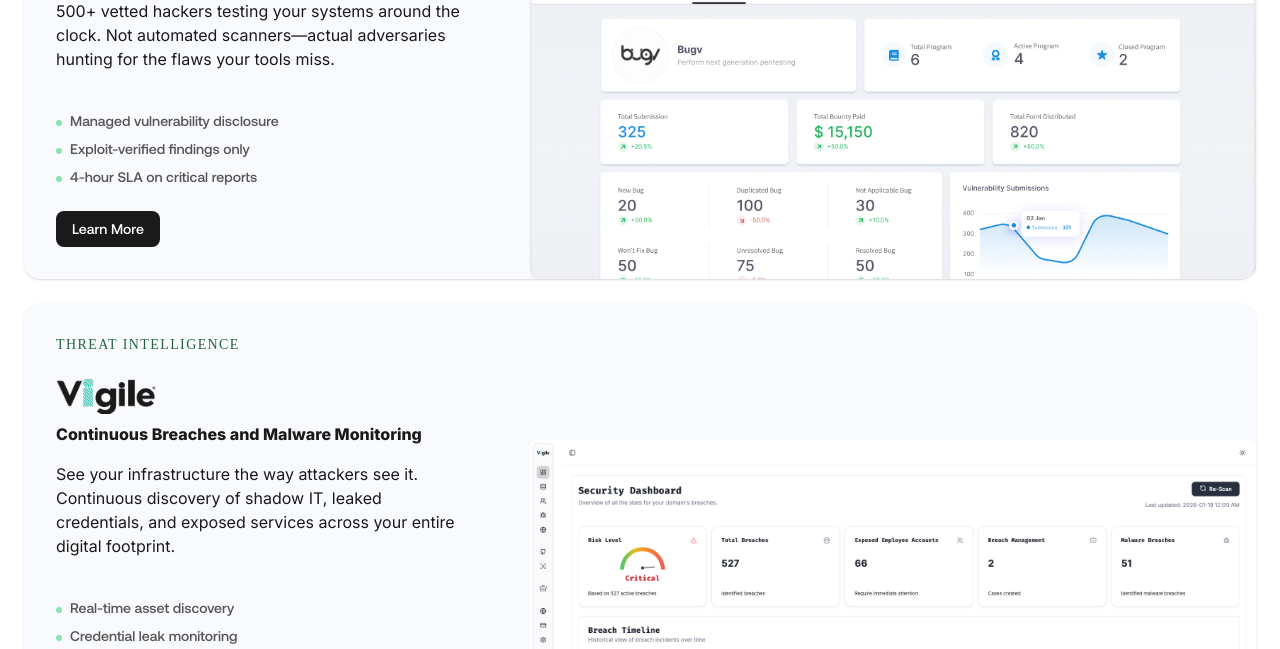
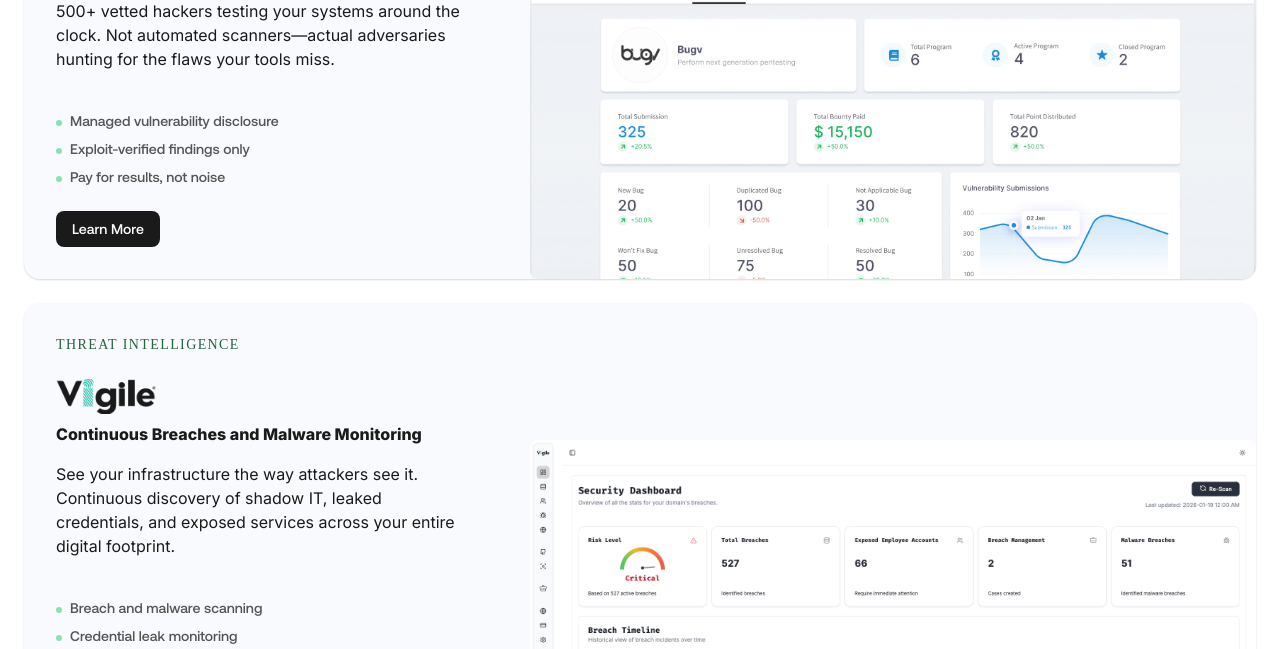
Before and after one commit to JivanKadel/cynicalsite, a Next.js app: page / in a window 1280 px wide. Shown: the part 1446-2095 px from the top of the page. Built offline with nearby package versions, Linux system fonts and the light colour scheme; what @bprogress/next would draw is missing.

Commit message:
fix(products)

```diff
--- a/components/home/Products.tsx
+++ b/components/home/Products.tsx
@@ -17,7 +17,7 @@ const Products = () => {
       features: [
         "Managed vulnerability disclosure",
         "Exploit-verified findings only",
-        "4-hour SLA on critical reports",
+        "Pay for results, not noise",
       ],
       stats: { value: "47", label: "Avg critical per engagement" },
       cta: "Learn More",
@@ -34,7 +34,7 @@ const Products = () => {
       description:
         "See your infrastructure the way attackers see it. Continuous discovery of shadow IT, leaked credentials, and exposed services across your entire digital footprint.",
       features: [
-        "Real-time asset discovery",
+        "Breach and malware scanning",
         "Credential leak monitoring",
         "Third-party risk scoring",
       ],
```
